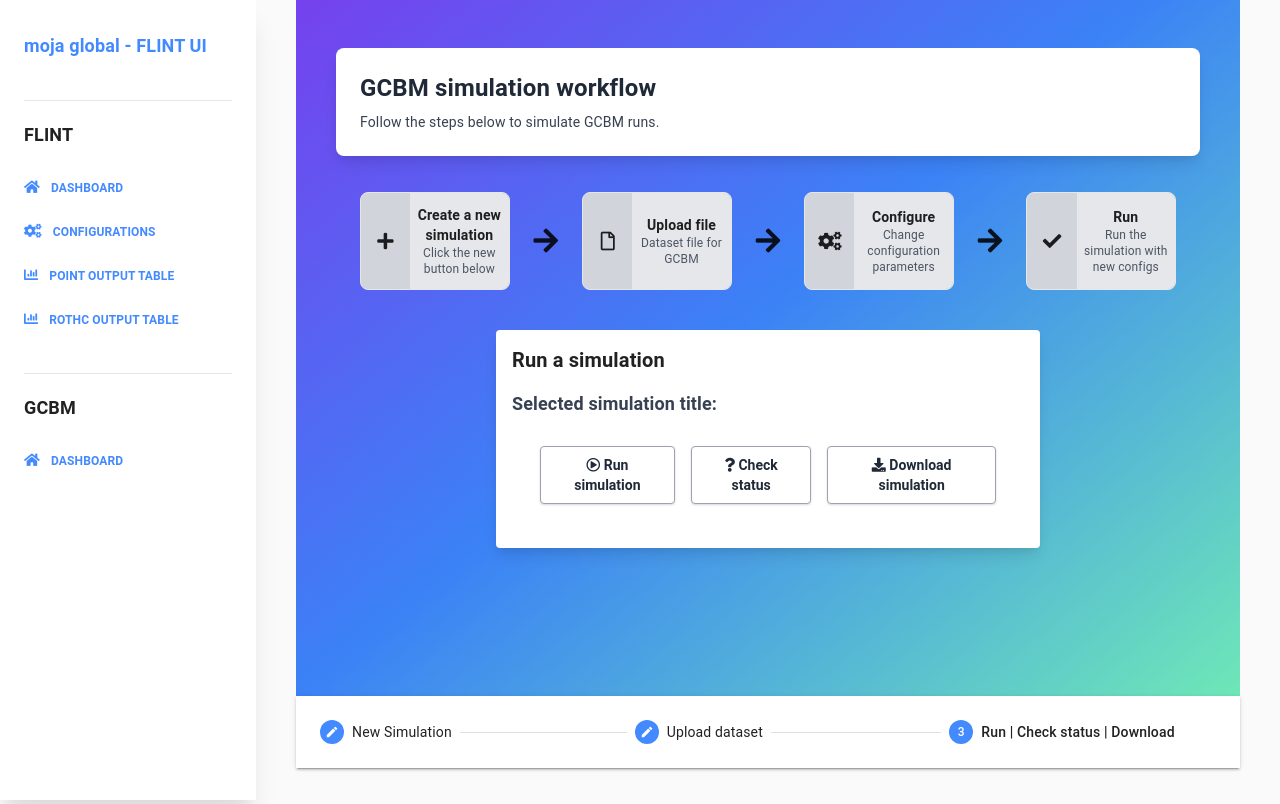
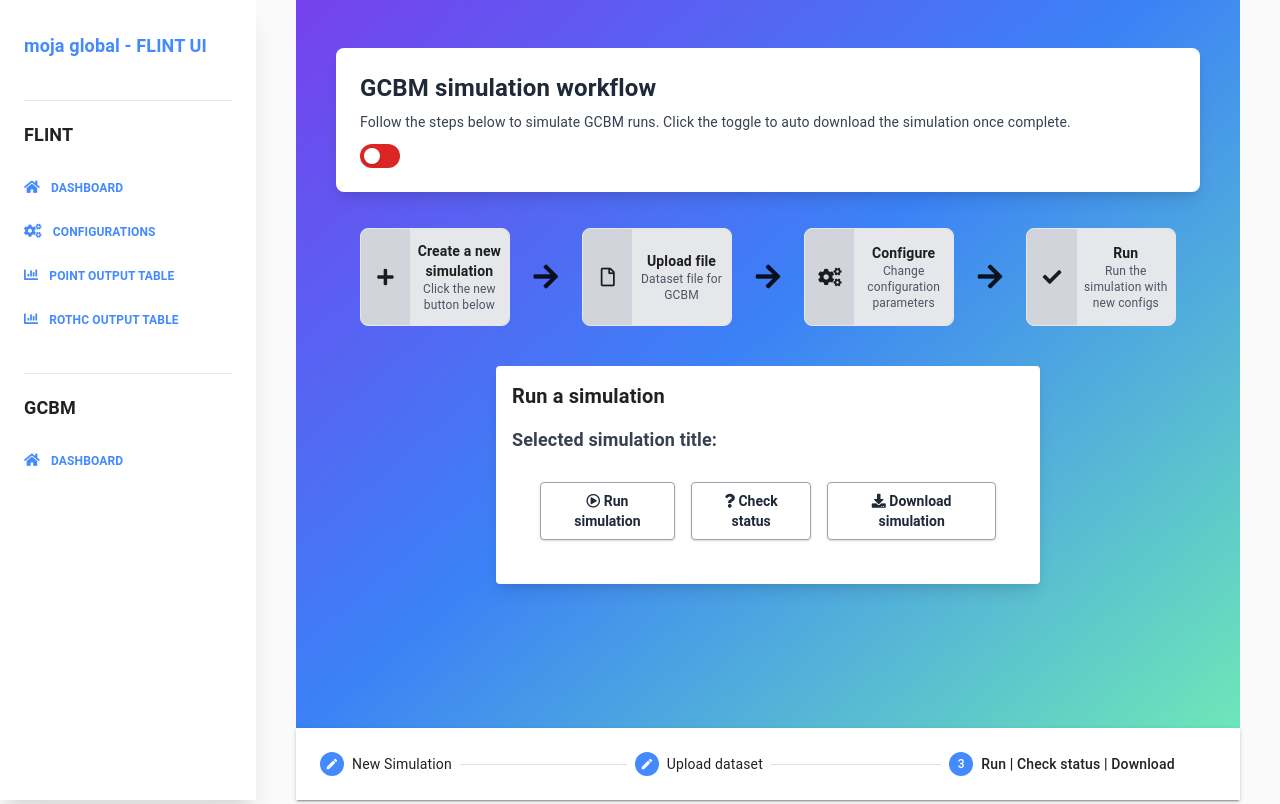
Before and after one commit to WebWizrd8/FLINT-UI, a Vue app in the folder flint.ui/: page /gcbm/run in a window 1280 px wide. Built offline with nearby package versions, Linux system fonts and the light colour scheme; what vue-apexcharts, vuelayers would draw is missing.

Commit message:
Added toggle to auto download running simulations (checks status for every 30 secs)
Signed-off-by: waridrox <mohdwarid4@gmail.com>

```diff
--- /dev/null
+++ b/flint.ui/src/components/Sliders/Toggle.vue
@@ -0,0 +1,74 @@
+<template>
+  <div
+    class="w-min mt-3"
+    @click="
+      toggleActive = !toggleActive
+      checkforAutoProgress()
+    "
+  >
+    <div
+      id="revert-toggle"
+      class="
+        w-10
+        h-6
+        items-center
+        bg-red-600
+        rounded-full
+        p-1
+        duration-300
+        ease-in-out
+        -mx-0
+      "
+      :class="{ 'bg-green-400': toggleActive }"
+    >
+      <div
+        class="
+          bg-white
+          w-4
+          h-4
+          rounded-full
+          shadow-md
+          transform
+          duration-300
+          ease-in-out
+        "
+        :class="{ 'translate-x-4': toggleActive }"
+      ></div>
+    </div>
+  </div>
+</template>
+
+<script>
+export default {
+  data() {
+    return {
+      toggleActive: false,
+      isDownloaded: false
+    }
+  },
+  methods: {
+    checkforAutoProgress() {
+      this.isDownloaded = false
+      console.log('Current state of the switch: ', this.toggleActive)
+      if (this.toggleActive == true) {
+        console.log('toggled = true')
+        this.interval = setInterval(() => {
+          this.$emit('checkstatus')
+
+          if (
+            this.$store.state.gcbm.SimulationProgress ==
+            'Output is ready to download at gcbm/download'
+          ) {
+            console.log('download now')
+            this.$emit('downloadsim')
+            this.isDownloaded = true
+            document.getElementById('revert-toggle').click()
+          }
+        }, 30000)
+      } else {
+        clearInterval(this.interval)
+      }
+    }
+  }
+}
+</script>
--- a/flint.ui/src/views/gcbm/GCBMRun.vue
+++ b/flint.ui/src/views/gcbm/GCBMRun.vue
@@ -17,30 +17,24 @@
       >
         <div class="px-4 md:px-10 mx-auto w-full">
           <div class="bg-white p-6 rounded-lg shadow-lg">
-            <h2 class="text-2xl font-bold mb-2 text-gray-800">
-              GCBM simulation workflow
-            </h2>
-            <p class="text-gray-700">
-              Follow the steps below to simulate GCBM runs.
-            </p>
+            <div>
+              <h2 class="text-2xl font-bold mb-2 text-gray-800">
+                GCBM simulation workflow
+              </h2>
+              <p class="text-gray-700">
+                Follow the steps below to simulate GCBM runs. Click the toggle
+                to auto download the simulation once complete.
+              </p>
+            </div>
+
+            <Toggle @downloadsim="downloadSim" @checkstatus="checkStatus" />
           </div>
 
           <div class="flex flex-col mt-4">
             <StepperStatic />
 
-            <div class="flex justify-center flex-wrap my-5">
-              <div class="w-full lg:w-6/12 xl:w-2/12 px-4 content-center" />
-              <div
-                class="
-                  flex
-                  w-full
-                  lg:w-6/12
-                  xl:w-8/12
-                  px-4
-                  content-center
-                  justify-center
-                "
-              >
+            <div class="w-full my-5">
+              <div class="w-8/12 px-4 mx-auto content-center justify-center">
                 <div
                   class="
                     relative
@@ -136,8 +130,6 @@
                   </div>
                 </div>
               </div>
-
-              <div class="w-full lg:w-6/12 xl:w-2/12 px-4 content-center" />
             </div>
           </div>
         </div>
@@ -151,32 +143,26 @@
 <script>
 import StepperGCBM from '@/components/Stepper/StepperGCBM.vue'
 import StepperStatic from '@/components/Stepper/StepperStatic.vue'
+import Toggle from '@/components/Sliders/Toggle.vue'
 import axios from 'axios'
 
 export default {
   name: 'DashboardPage',
   components: {
     StepperGCBM,
-    StepperStatic
+    StepperStatic,
+    Toggle
   },
 
   data: () => ({
-    // formData: new FormData(),
     simulation_title: ''
   }),
 
   methods: {
-    // add_title_to_formdata: function () {
-    //   this.formData.append('title', this.$store.state.gcbm.DropdownSelectedSim)
-    //   console.log([...this.formData])
-    // },
     runSim: function () {
-      // var bodyFormData = new FormData()
-      // this.add_title_to_formdata()
       var bodyFormData = new FormData()
       bodyFormData.append('title', this.$store.state.gcbm.DropdownSelectedSim)
       console.log(this.$store.state.gcbm.DropdownSelectedSim)
-      // bodyFormData.append('title', this.$store.state.gcbm.DropdownSelectedSim)
       console.log([...bodyFormData])
 
       axios
@@ -192,19 +178,21 @@
     },
 
     checkStatus: function () {
-      // var bodyFormData = new FormData()
-      // this.add_title_to_formdata()
       var bodyFormData = new FormData()
       bodyFormData.append('title', this.$store.state.gcbm.DropdownSelectedSim)
       console.log(this.$store.state.gcbm.DropdownSelectedSim)
-      // bodyFormData.append('title', this.$store.state.gcbm.DropdownSelectedSim)
       console.log([...bodyFormData])
 
       axios
         .post('http://127.0.0.1:8081/gcbm/status', bodyFormData)
         .then((response) => {
-          this.$toast.success(`${response.data.finished}`, { timeout: 5000 })
+          this.$toast.info(`${response.data.finished}`, { timeout: 5000 })
+          this.$store.commit(
+            'setSimulationProgressState',
+            response.data.finished
+          )
           console.log(response)
+          console.log(this.$store.state.gcbm.SimulationProgress)
         })
         .catch((error) => {
           this.$toast.error(`${error}`, { timeout: 2000 })
@@ -213,36 +201,28 @@
     },
 
     downloadSim: function () {
-      // var bodyFormData = new FormData()
-      // this.add_title_to_formdata()
       var bodyFormData = new FormData()
       bodyFormData.append('title', this.$store.state.gcbm.DropdownSelectedSim)
       console.log(this.$store.state.gcbm.DropdownSelectedSim)
-      // bodyFormData.append('title', this.$store.state.gcbm.DropdownSelectedSim)
       console.log([...bodyFormData])
 
       axios
         .post('http://127.0.0.1:8081/gcbm/download', bodyFormData, {
           responseType: 'arraybuffer'
         })
-        // .then((response) => {
-        //   this.$toast.success(`${response}`, { timeout: 5000 })
-        //   console.log(response)
-        // })
-        // .catch((error) => {
-        //   this.$toast.error(`${error}`, { timeout: 2000 })
-        //   console.log(error)
-        // })
-
         .then((response) => {
-          this.$toast.success(`${response}`, { timeout: 5000 })
           console.log(response)
           let blob = new Blob([response.data], { type: 'application/zip' })
           const url = window.URL.createObjectURL(blob)
           console.log(response.data)
           const link = document.createElement('a')
           link.href = url
-          link.setAttribute('download', 'gcbm_run_ouput.zip')
+          link.setAttribute(
+            'download',
+            this.$store.state.gcbm.DropdownSelectedSim +
+              '_gcbm_run_ouput' +
+              '.zip'
+          )
           document.body.appendChild(link)
           link.click()
         })
```
